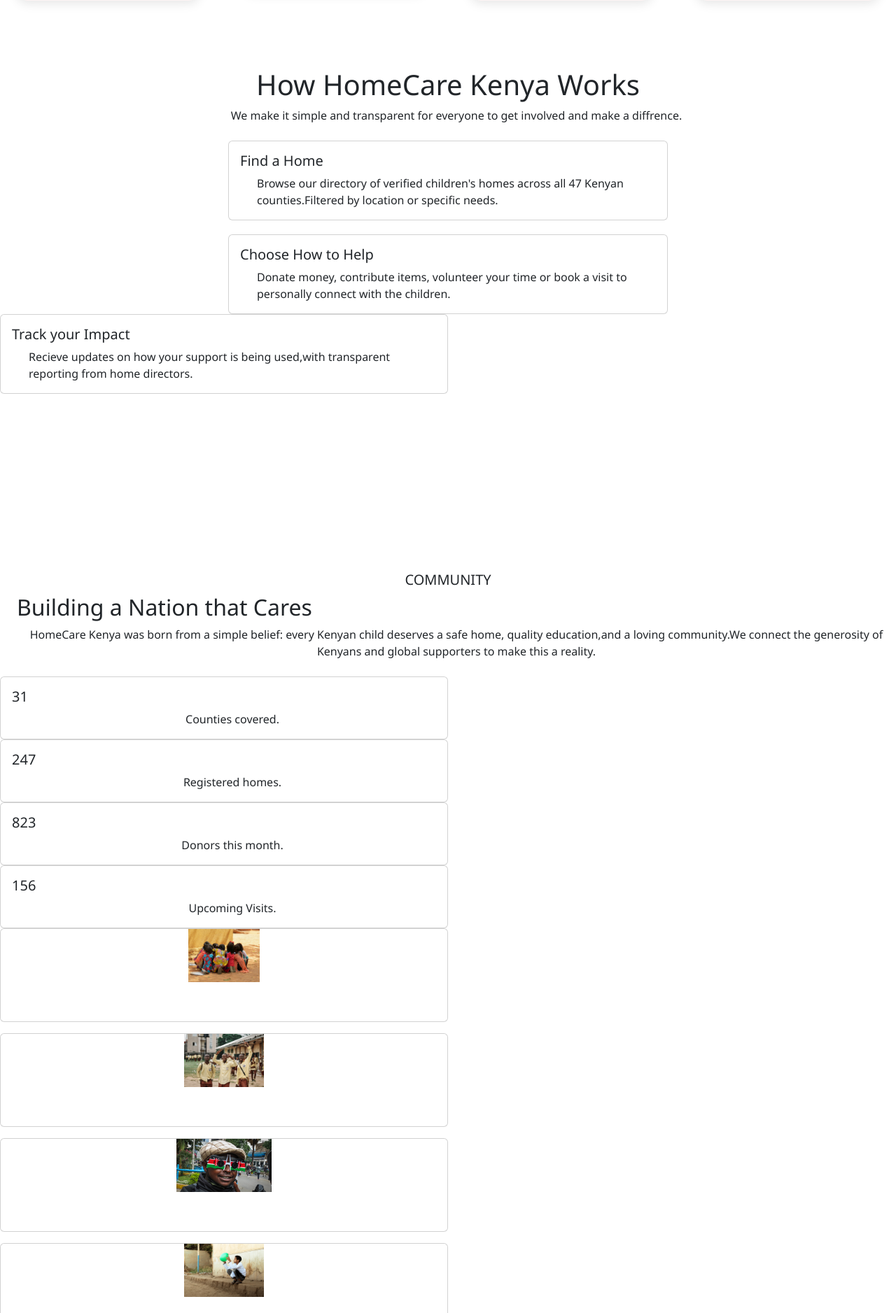
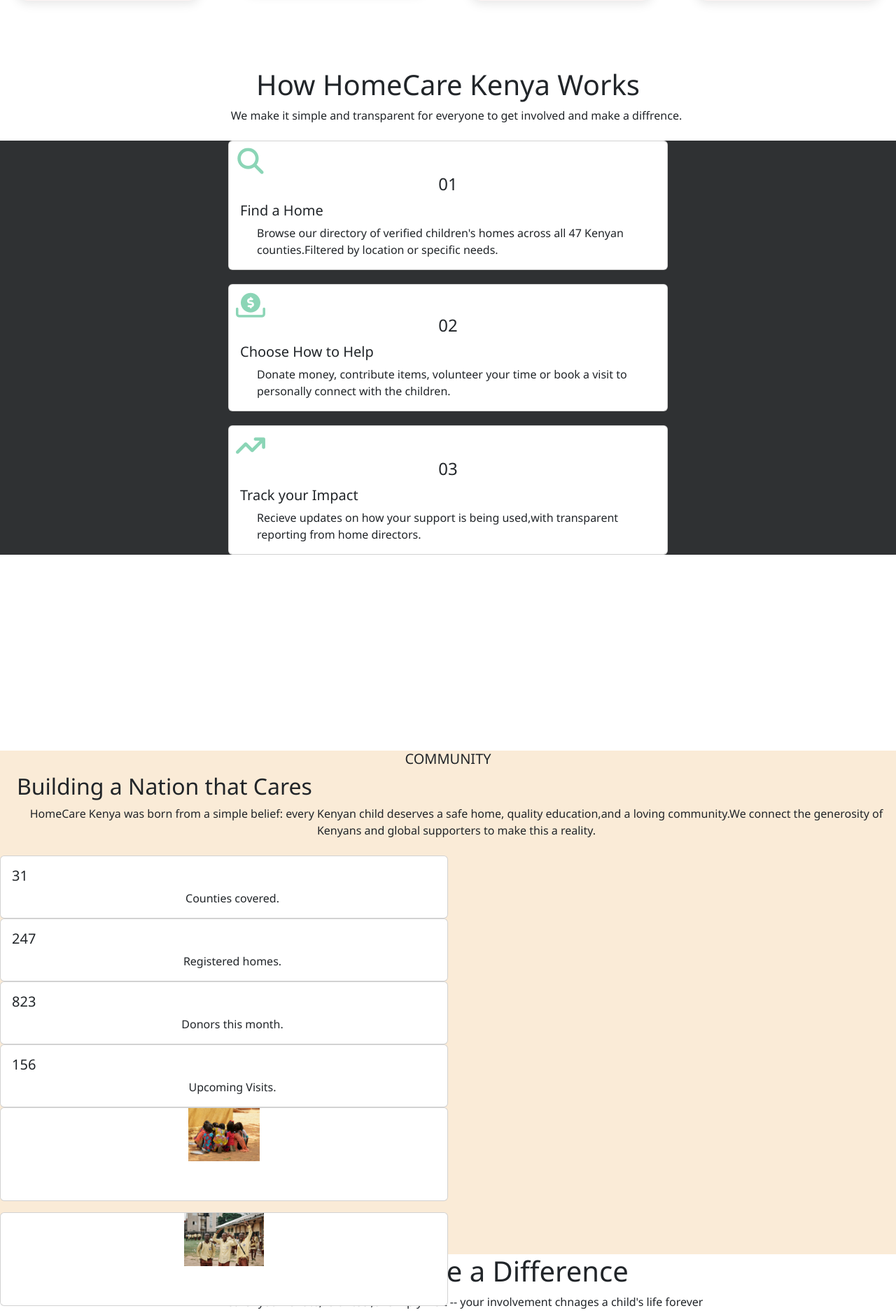
Before and after one commit to 123mczilox/django-fundamentals, a Django app: page / in a window 1280 px wide. Shown: the part 2111-3988 px from the top of the page at 70% size. Run offline with Django 5.2, Linux system fonts and the light colour scheme; some libraries are stand-ins or nearby versions.

Commit message:
did some bit of stlyling

```diff
--- a/FIRSTPROJECT/static/css/hero.css
+++ b/FIRSTPROJECT/static/css/hero.css
@@ -333,6 +333,18 @@ body {
     display: flex;
     align-items: center;
     justify-content: center;
-    flex-direction: row;
+background-color: #2f3133;
     gap: 20px;
+
 }
+
+#community{
+    height: 90vh;
+    background-color: antiquewhite;
+    margin-top: 20%;
+
+}
+.Intro>h6{
+    font-size: 80px;
+    align-items: flex-start;
+}
--- a/FIRSTPROJECT/templates/base.html
+++ b/FIRSTPROJECT/templates/base.html
@@ -6,7 +6,7 @@
     <meta name="viewport" content="width=device-width, initial-scale=1.0">
     <link href="https://cdn.jsdelivr.net/npm/bootstrap@5.3.8/dist/css/bootstrap.min.css" rel="stylesheet" integrity="sha384-sRIl4kxILFvY47J16cr9ZwB07vP4J8+LH7qKQnuqkuIAvNWLzeN8tE5YBujZqJLB" crossorigin="anonymous">
     <link rel="stylesheet" href="https://cdnjs.cloudflare.com/ajax/libs/font-awesome/7.0.1/css/all.min.css" integrity="sha512-2SwdPD6INVrV/lHTZbO2nodKhrnDdJK9/kg2XD1r9uGqPo1cUbujc+IYdlYdEErWNu69gVcYgdxlmVmzTWnetw==" crossorigin="anonymous" referrerpolicy="no-referrer" />
-   <link rel="stylesheet" href="{% static 'css/hero.css' %}?v=3">
+   <link rel="stylesheet" href="{% static 'css/hero.css' %}">
     <title>Django-mc</title>
 </head>
 <body>
--- a/FIRSTPROJECT/templates/hero.html
+++ b/FIRSTPROJECT/templates/hero.html
@@ -7,6 +7,7 @@
 </div>
 
 <!-- Search Box Section -->
+
 <div class="searchBar">
 
 <div class="searchSection mt-5 mb-5">
@@ -424,6 +425,8 @@ Baraka Children's Village
   <div class="col-sm-6 mb-3 mb-sm-0">
     <div class="card">
       <div class="card-body">
+        <i class="fa-solid fa-magnifying-glass fa-beat fs-4 justify-content-center display-flex align-items-center" style="color: rgb(139, 213, 182);"></i>
+        <div class="text-5xl font-black text-gray-100 mb-2  fs-4 justify-content-center d-flex" data-fg-dag151="1.33:1.18032:/src/app/pages/Home.tsx:266:17:13519:73:e:div:x" data-fgid-dag151=":rbu:">01</div>
         <h5 class="card-title">Find a Home</h5>
         <p class="card-text">Browse our directory of verified children's homes across all 47 Kenyan counties.Filtered by location or specific needs.</p>
 
@@ -433,17 +436,22 @@ Baraka Children's Village
   <div class="col-sm-6">
     <div class="card">
       <div class="card-body">
+        <i class="fa-solid fa-circle-dollar-to-slot fa-beat fs-4" style="color: rgb(139, 213, 182); justify-content: center; align-items: center; display: flex;"></i>
+
+        <div class="text-5xl font-black text-gray-100 mb-2  fs-4 justify-content-center d-flex" data-fg-dag151="1.33:1.18032:/src/app/pages/Home.tsx:266:17:13519:73:e:div:x" data-fgid-dag151=":rbu:">02</div>
         <h5 class="card-title">Choose How to Help</h5>
         <p class="card-text">Donate money, contribute items, volunteer your time or book a visit to personally connect with the children.</p>
 
       </div>
     </div>
   </div>
-</div>
+
 
 <div class="col-sm-6">
     <div class="card">
       <div class="card-body">
+        <i class="fa-solid fa-arrow-trend-up fa-beat fs-4" style="color: rgb(139, 213, 182);"></i>
+        <div class="text-5xl font-black text-gray-100 mb-2 fs-4 justify-content-center d-flex" data-fg-dag151="1.33:1.18032:/src/app/pages/Home.tsx:266:17:13519:73:e:div:x" data-fgid-dag151=":rbu:">03</div>
         <h5 class="card-title">Track your Impact</h5>
         <p class="card-text">Recieve updates on how your support is being used,with transparent reporting from home directors.</p>
 
@@ -456,7 +464,7 @@ Baraka Children's Village
 </Section>
 
 <Section class="community" id="community">
-  <div class ="text-center mb-4">
+  <div class =" Intro text-center mb-4">
     <h5>COMMUNITY</h5>
     <h2>Building a Nation that Cares</h2>
     <p>HomeCare Kenya was born from a simple belief: every Kenyan child deserves a safe home, quality education,and a loving community.We connect the generosity of Kenyans and global supporters to make this a reality.</p>
```
